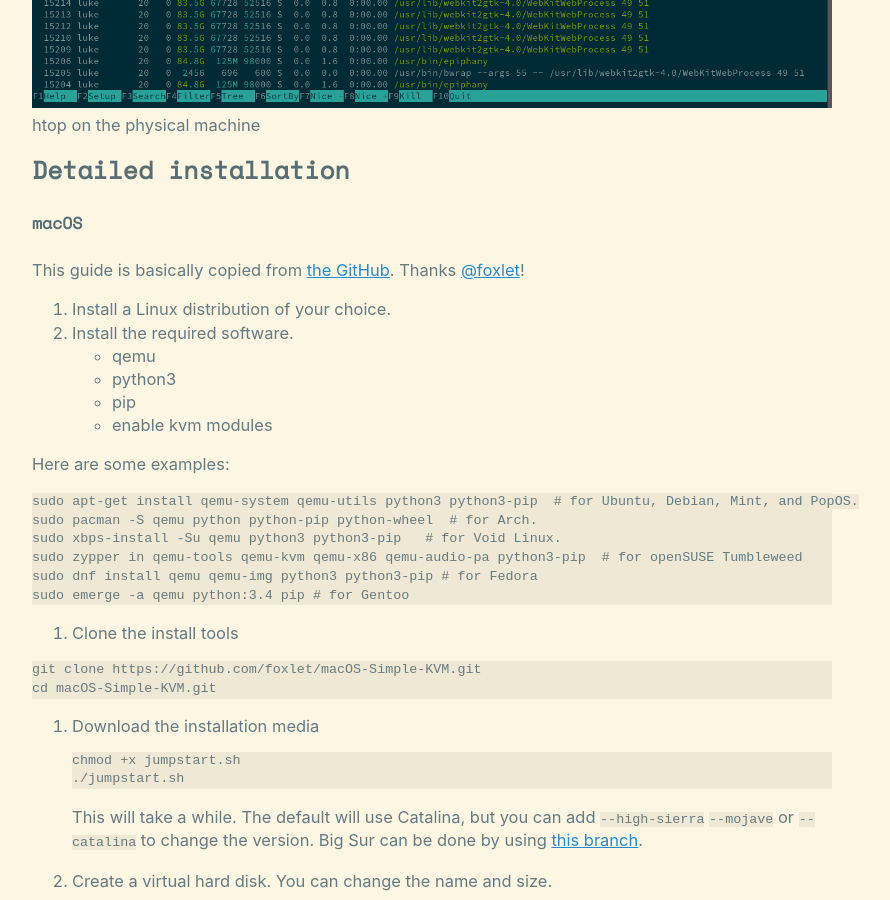
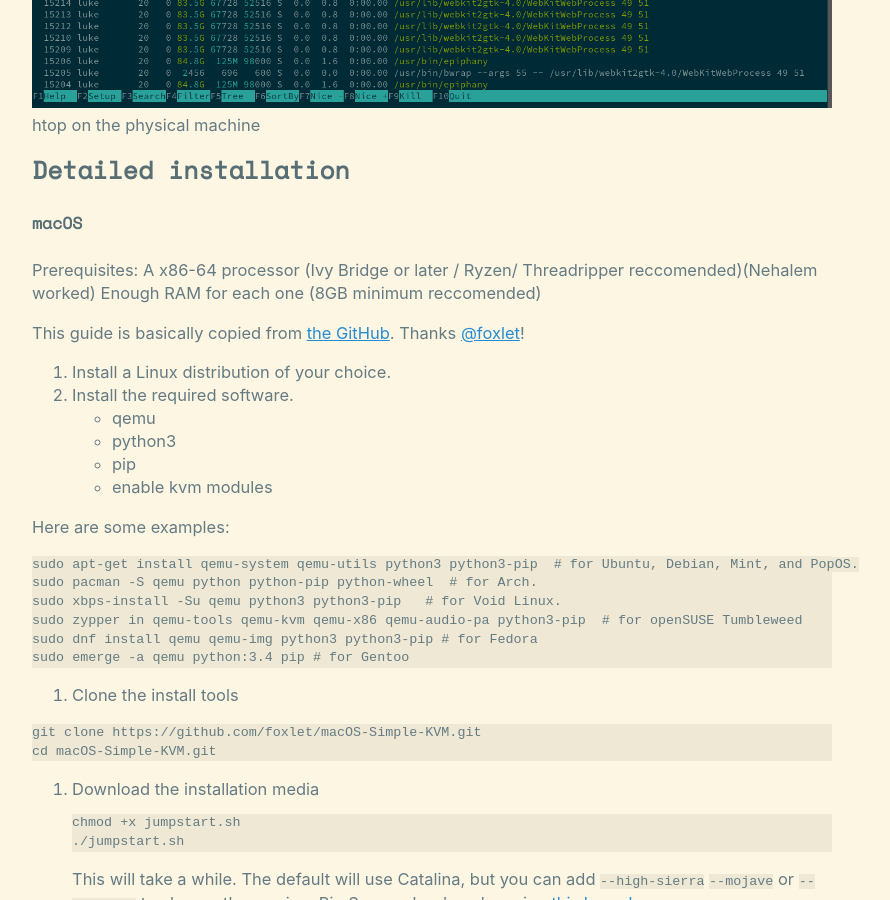
Before and after one commit to luke2m/lukesempire-gitlab-mirror, a Jekyll site: the page built from _posts/2021-04-11-VMs.md, in a window 1280 px wide and 900 px high, scrolled down 2705 px. Shown: the whole window, without its empty margins (208-1098 px from the left). Built offline with Jekyll 4.4.1, drawn with Linux system fonts in a browser that asks for light colours; comment, search, counter and statistics services are not loaded.

Commit message:
Update _posts/2021-04-11-VMs.md

```diff
--- a/_posts/2021-04-11-VMs.md
+++ b/_posts/2021-04-11-VMs.md
@@ -27,6 +27,10 @@
 
 ## Detailed installation
 #### macOS
+
+Prerequisites:
+A x86-64 processor (Ivy Bridge or later / Ryzen/ Threadripper reccomended)(Nehalem worked)
+Enough RAM for each one (8GB minimum reccomended)
 
 This guide is basically copied from [the GitHub](https://github.com/foxlet/macOS-Simple-KVM). Thanks [@foxlet](https://github.com/foxlet)!
 1. Install a Linux distribution of your choice.
```
